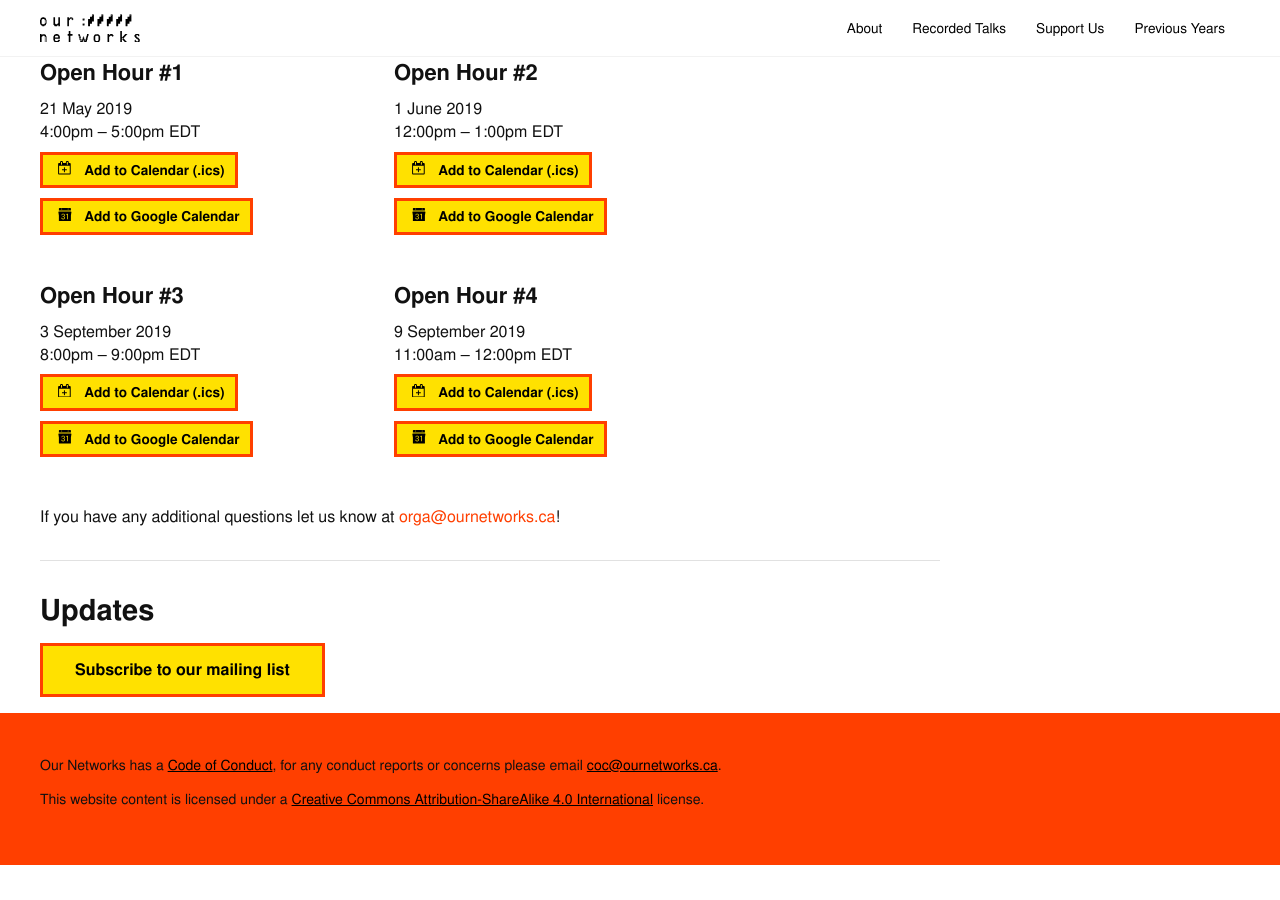
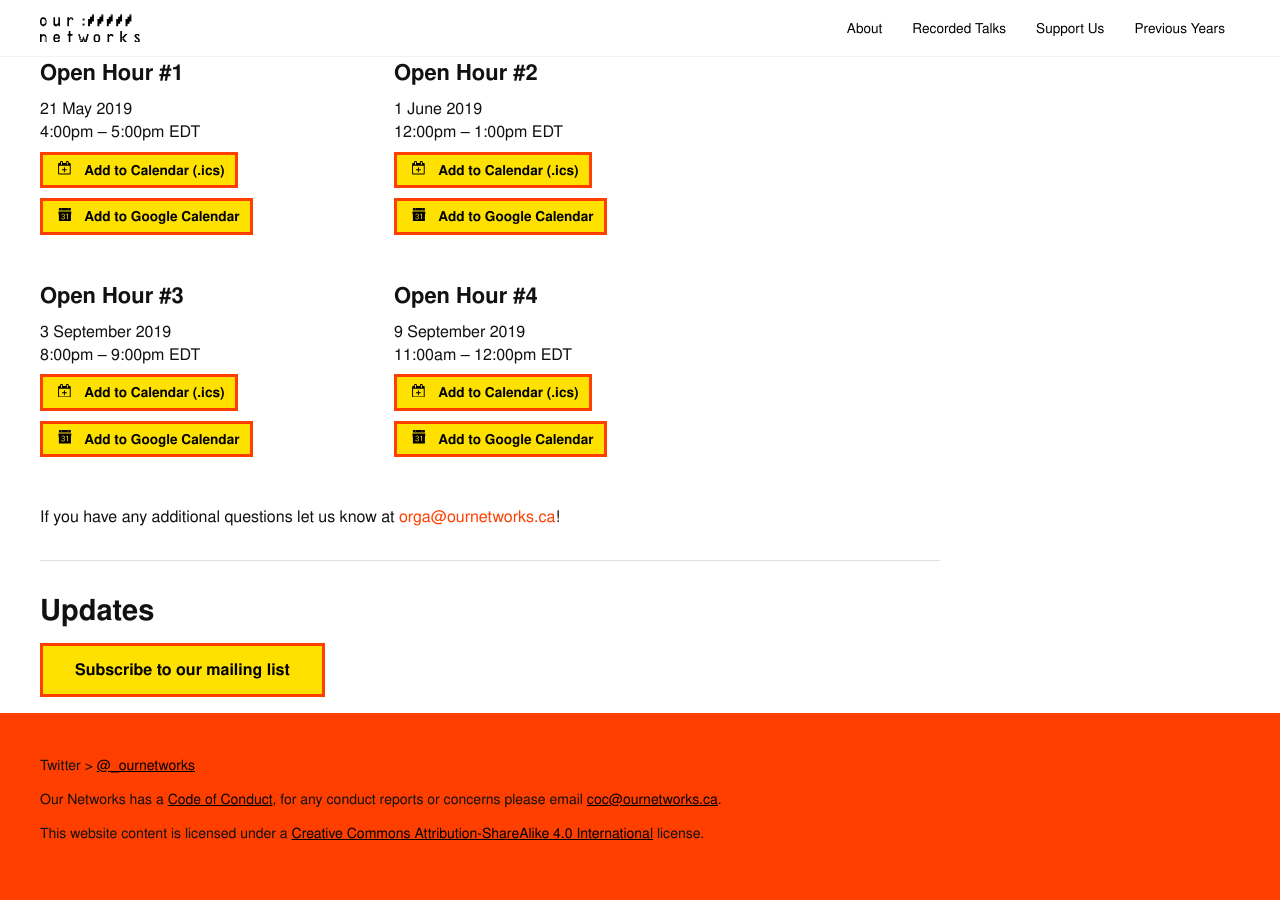
Before and after one commit to ournetworks/ournetworks.ca, a Jekyll site: the page built from index.md, in a window 1280 px wide and 900 px high, scrolled down 1853 px. Built offline with Jekyll 4.4.1, drawn with Linux system fonts in a browser that asks for light colours; before the commit the page ends 2718 px from its top, so only the background shows below that.

Commit message:
adding twitter handle

```diff
--- a/_includes/footer.html
+++ b/_includes/footer.html
@@ -1,5 +1,7 @@
 <footer class="footer bg-accent pt-m pb-m fs-small">
   <div class="container container-full-width">
+
+    <p>Twitter > <a href="https://twitter.com/_ournetworks" target="_blank">@_ournetworks</a></p>
 
     <p>Our Networks has a <a href="/code-of-conduct/">Code of Conduct</a>, for any conduct reports or concerns please email <a href="mailto:coc@ournetworks.ca">coc@ournetworks.ca</a>.</p>
 
```
